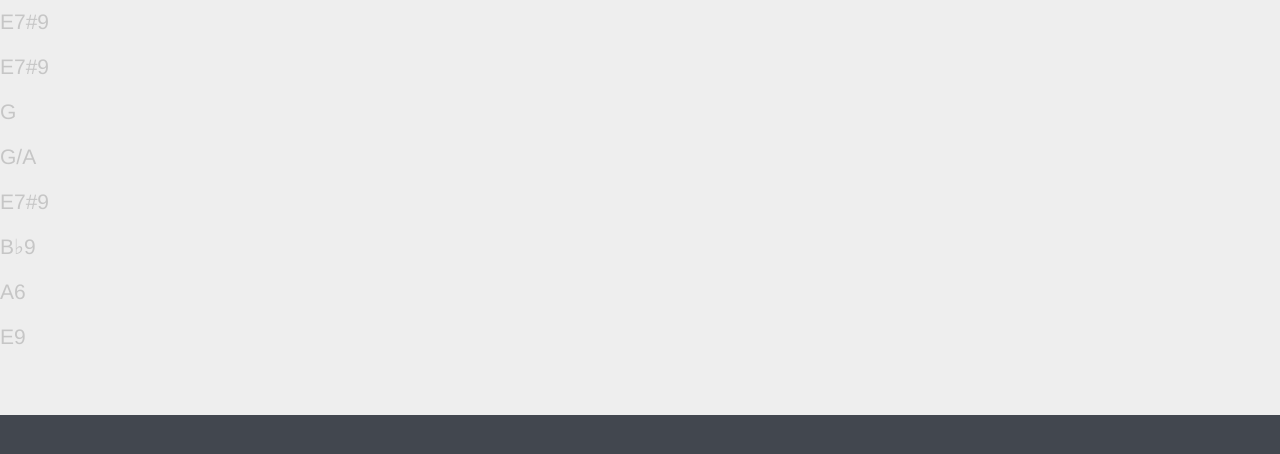
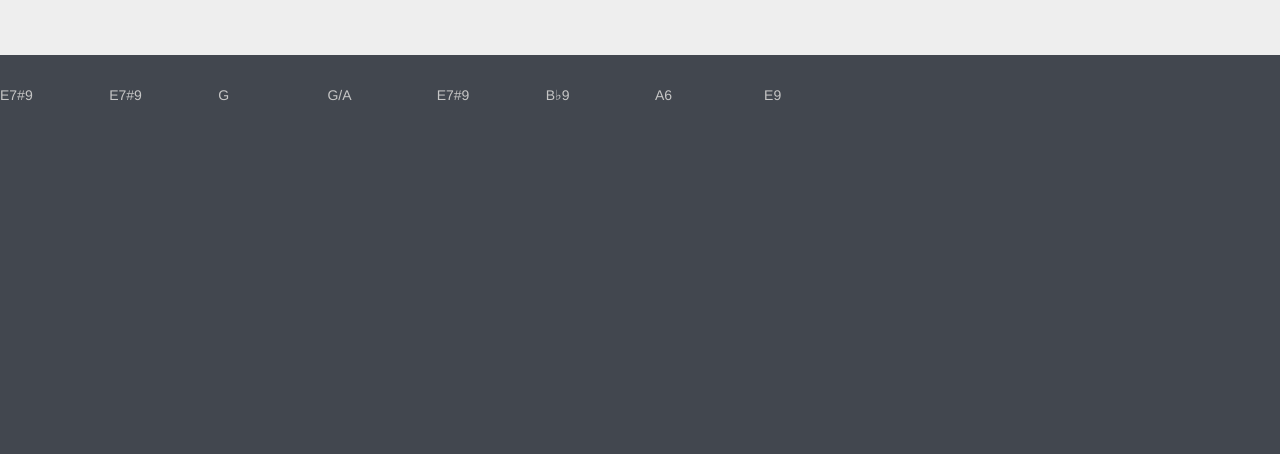
Before and after one commit to aNerdInTheHand/aNerdInTheHand.github.io, a plain HTML site: page index.html in a window 1280 px wide. Shown: the part 210-664 px from the top of the page. Drawn offline with nearby package versions, Linux system fonts and the light colour scheme.

Commit message:
messing about with homepage

```diff
--- a/index.html
+++ b/index.html
@@ -5,23 +5,27 @@
     <meta http-equiv="X-UA-Compatible" content="IE=edge">
     <meta name="viewport" content="width=device-width, initial-scale=1">
     <!-- The above 3 meta tags *must* come first in the head; any other head content must come *after* these tags -->
-    <title>aNerdInTheHand</title>
+    <title><a href="https://github.com/aNerdInTheHand">aNerdInTheHand</a></title>
 
     <!-- Bootstrap -->
     <link href="css/main.css" rel="stylesheet">
   </head>
   <body class="page">
     <h1>aNerdInTheHand</h1>
-    <div class="jumbotron">
-      <h1 class="progression">Progression Of The Day</h1>
-      <p class="chord">E7#9</p>
-      <p class="chord">E7#9</p>
-      <p class="chord">G</p>
-      <p class="chord">G/A</p>
-      <p class="chord">E7#9</p>
-      <p class="chord">B♭9</p>
-      <p class="chord">A6</p>
-      <p class="chord">E9</p>
+    <div class="progression">
+      <div class="jumbotron">
+        <h1>Progression Of The Day</h1>
+      </div>
+      <div class="row">
+        <div class="col-md-1">E7#9</div>
+        <div class="col-md-1">E7#9</div>
+        <div class="col-md-1">G</div>
+        <div class="col-md-1">G/A</div>
+        <div class="col-md-1">E7#9</div>
+        <div class="col-md-1">B♭9</div>
+        <div class="col-md-1">A6</div>
+        <div class="col-md-1">E9</div>
+      </div>
     </div>
 
     <!-- jQuery (necessary for Bootstrap's JavaScript plugins) -->
```
